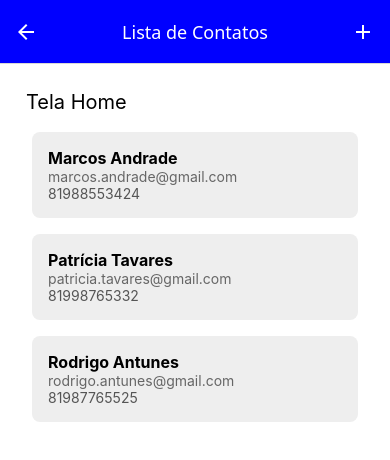
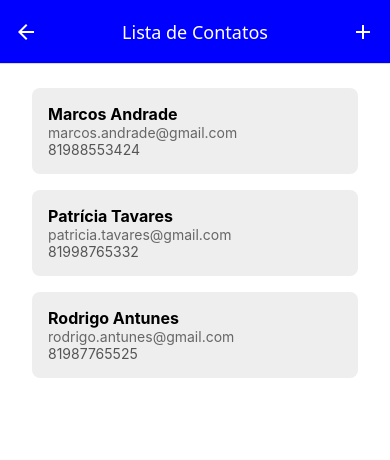
Before and after one commit to WhitexNinja/Atividade03_Programacao, a React Native app in the folder telas_nav/: screen /Home in a window 390 px wide. Shown: the top 460 px of the page. Built offline with nearby package versions, Linux system fonts and the light colour scheme.

Commit message:
detalhes

```diff
--- a/telas_nav/screens/HomeScreen.js
+++ b/telas_nav/screens/HomeScreen.js
@@ -33,7 +33,6 @@ const HomeScreen = ({navigation}) => {
 
     return (
         <View style={styles.container}>
-            <Text style={{ fontSize: 20, margin: 10 }}>Tela Home</Text>
             {/*<Icon name="arrow-back" type='material' onPress={() => navigation.navigate('Login')} containerStyle={styles.backIcon}></Icon>*/}
             <FlatList style={{ flex: 1, width: '100%'}} contentContainerStyle={{ paddingHorizontal: 16, paddingBottom: 24 }} data={contatos} keyExtractor={(item) => item.id} renderItem={({item}) => (
                 //<Text style={{ fontSize: 18, padding: 10 }}>{item.nome}</Text>
```
